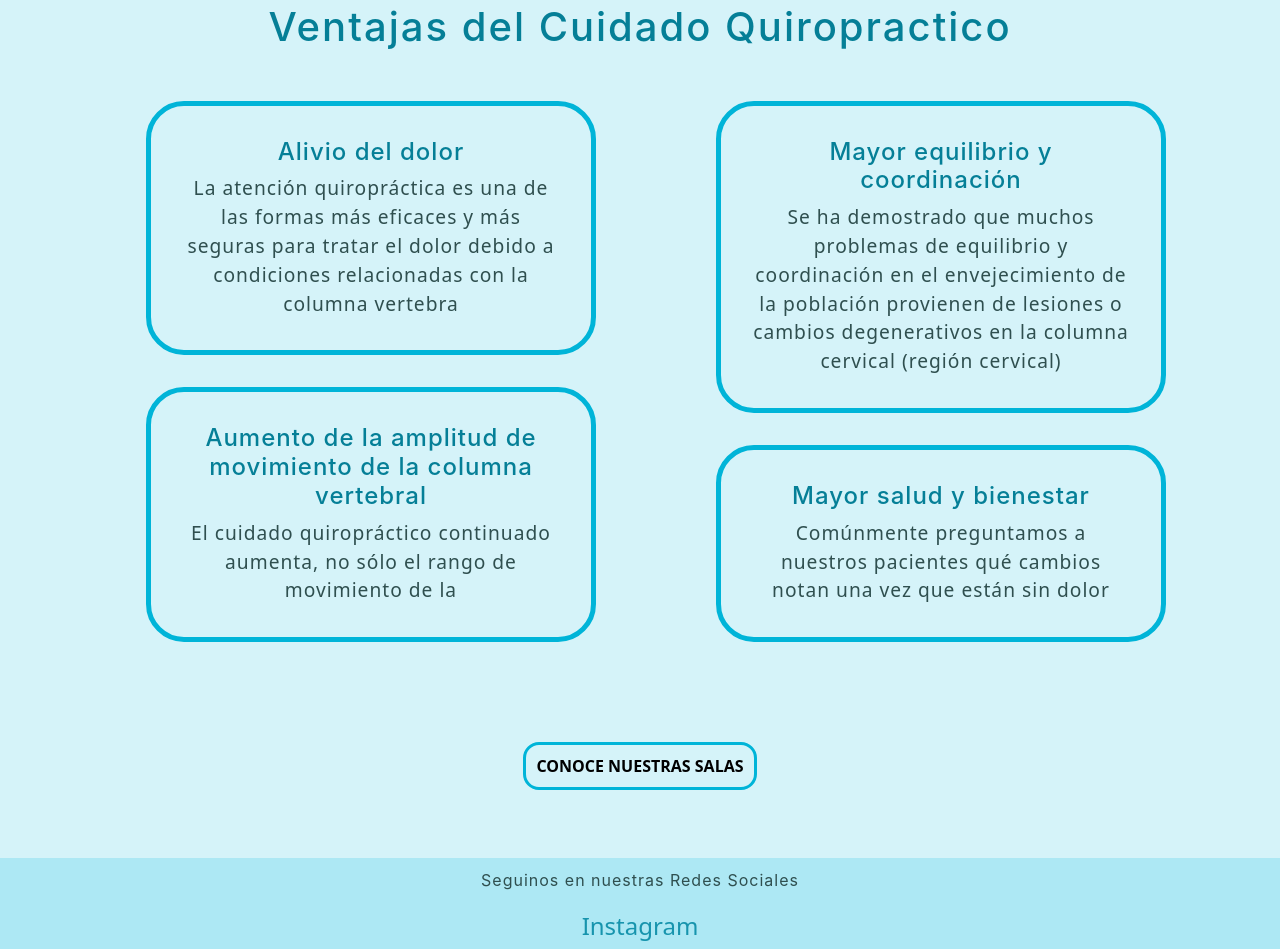
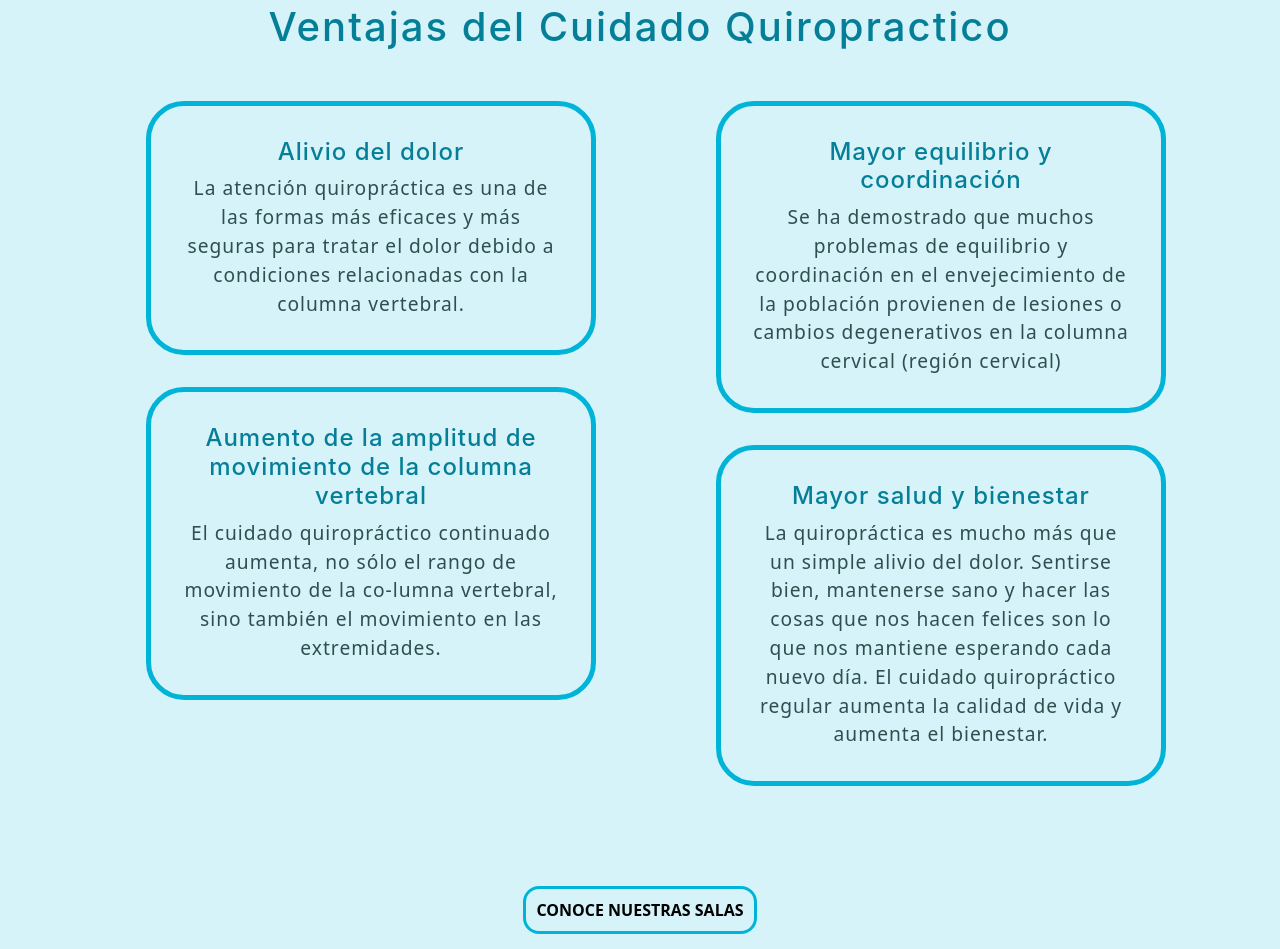
Before and after one commit to nachotartusi/Proyecto-MT, a website: page index.html in a window 1280 px wide. Shown: the part 2056-3005 px from the top of the page. Drawn offline with nearby package versions, Linux system fonts and the light colour scheme.

Commit message:
cambio de texto

```diff
--- a/index.html
+++ b/index.html
@@ -157,7 +157,7 @@
 
                             <div class="li1">
                                 <li class="text-center">  <h4>Alivio del dolor</h4>
-                                La atención quiropráctica es una de las formas más eficaces y más seguras para tratar el dolor debido a condiciones relacionadas con la columna vertebra</li>
+                                    La atención quiropráctica es una de las formas más eficaces y más seguras para tratar el dolor debido a condiciones relacionadas con la columna vertebral. </li>
 
                             </div>
 
@@ -165,7 +165,7 @@
                                 <li class="text-center">
                                     <h4>Aumento de la amplitud de movimiento de la columna vertebral
                                     </h4>
-                                El cuidado quiropráctico continuado aumenta, no sólo el rango de movimiento de la
+                                    El cuidado quiropráctico continuado aumenta, no sólo el rango de movimiento de la co-lumna vertebral, sino también el movimiento en las extremidades.
                             </div>
                         </ol>
                     </div>
@@ -181,7 +181,7 @@
 
                             <div class="li4">
                                 <li class="text-center"> <h4>Mayor salud y bienestar</h4>
-                                        Comúnmente preguntamos a nuestros pacientes qué cambios notan una vez que están sin dolor
+                                    La quiropráctica es mucho más que un simple alivio del dolor. Sentirse bien, mantenerse sano y hacer las cosas que nos hacen felices son lo que nos mantiene esperando cada nuevo día. El cuidado quiropráctico regular aumenta la calidad de vida y aumenta el bienestar.
                                 </li>
 
                             </div>
```
